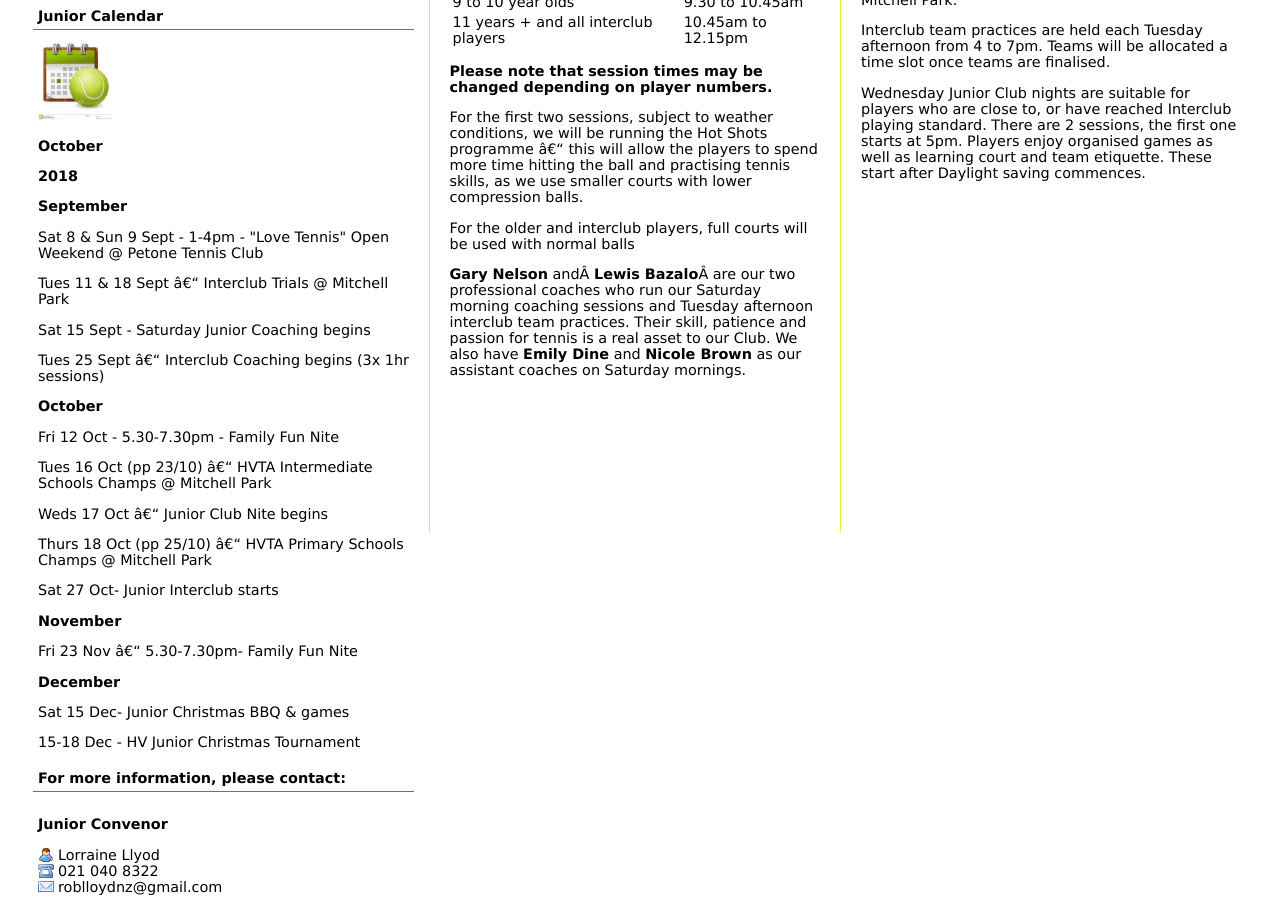
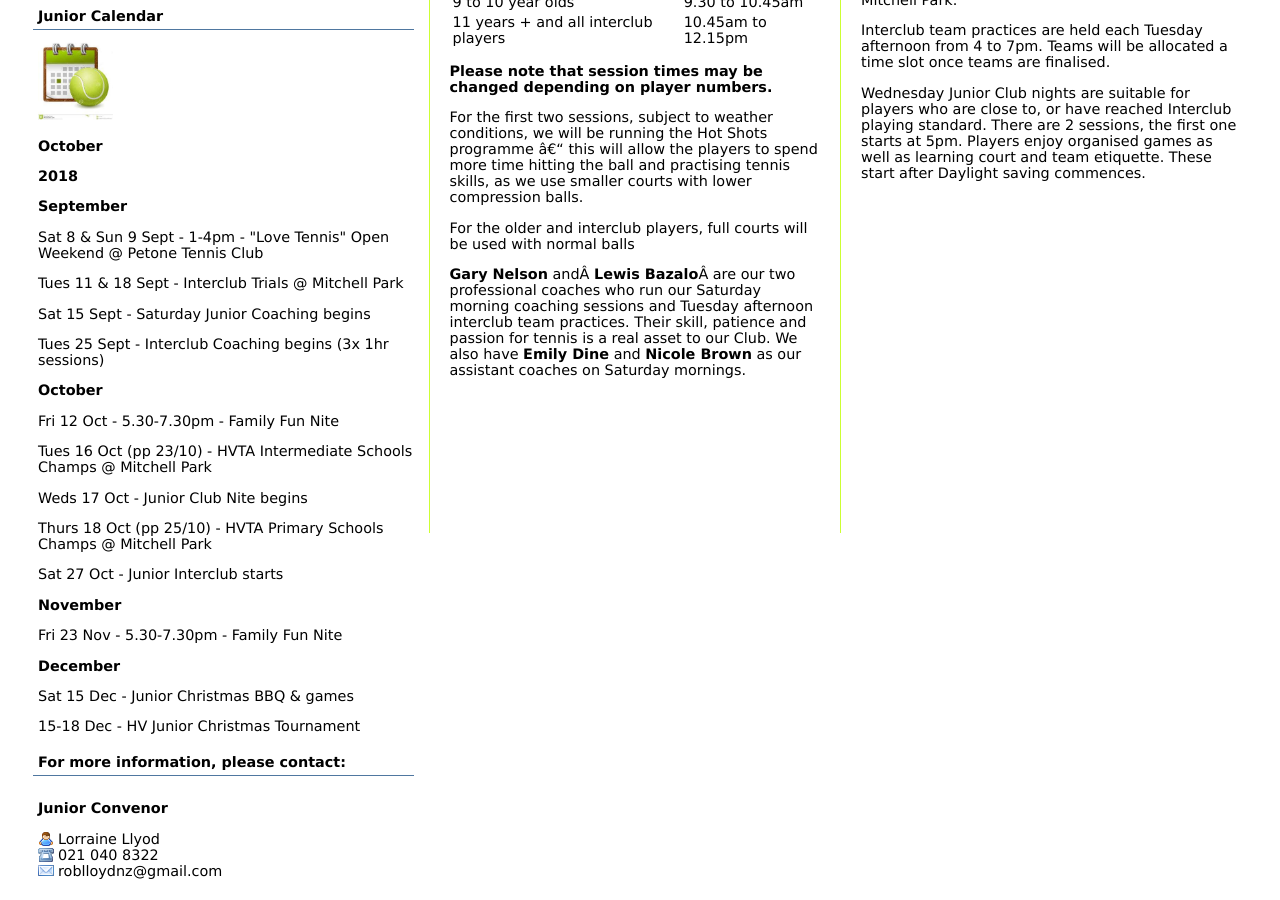
Before and after one commit to stucollins/petonetennis, a Jekyll site: the page built from src/juniors.html, in a window 1280 px wide and 900 px high, scrolled down 855 px. Built offline with Jekyll 4.4.1, drawn with Linux system fonts in a browser that asks for light colours; Markdown is read by kramdown in place of the engine named in the settings.

Commit message:
removed characters around hypen

```diff
--- a/src/juniors.html
+++ b/src/juniors.html
@@ -27,19 +27,19 @@
 <p><b>2018</b></p>
 <p><b>September</b></p>
 <p>Sat 8 &amp; Sun 9 Sept - 1-4pm - &quot;Love Tennis&quot; Open Weekend @ Petone Tennis Club</p>
-<p>Tues 11 &amp; 18 Sept – Interclub Trials @ Mitchell Park</p>
+<p>Tues 11 &amp; 18 Sept - Interclub Trials @ Mitchell Park</p>
 <p>Sat 15 Sept - Saturday Junior Coaching begins</p>
-<p>Tues 25 Sept – Interclub Coaching begins (3x 1hr sessions)</p>
+<p>Tues 25 Sept - Interclub Coaching begins (3x 1hr sessions)</p>
 <p><b>October</b></p>
 <p>Fri 12 Oct - 5.30-7.30pm - Family Fun Nite</p>
-<p>Tues 16 Oct (pp 23/10) – HVTA Intermediate Schools Champs @ Mitchell Park</p>
-<p>Weds 17 Oct – Junior Club Nite begins</p>
-<p>Thurs 18 Oct (pp 25/10) – HVTA Primary Schools Champs @ Mitchell Park</p>
-<p>Sat 27 Oct- Junior Interclub starts</p>
+<p>Tues 16 Oct (pp 23/10) - HVTA Intermediate Schools Champs @ Mitchell Park</p>
+<p>Weds 17 Oct - Junior Club Nite begins</p>
+<p>Thurs 18 Oct (pp 25/10) - HVTA Primary Schools Champs @ Mitchell Park</p>
+<p>Sat 27 Oct - Junior Interclub starts</p>
 <p><b>November</b></p>
-<p>Fri 23 Nov – 5.30-7.30pm- Family Fun Nite</p>
+<p>Fri 23 Nov - 5.30-7.30pm - Family Fun Nite</p>
 <p><b>December</b></p>
-<p>Sat 15 Dec- Junior Christmas BBQ &amp; games</p>
+<p>Sat 15 Dec - Junior Christmas BBQ &amp; games</p>
 <p>15-18 Dec - HV Junior Christmas Tournament</p>
                 </div>
                 <div class="columnHeading">For more information, please contact:</div>
```
